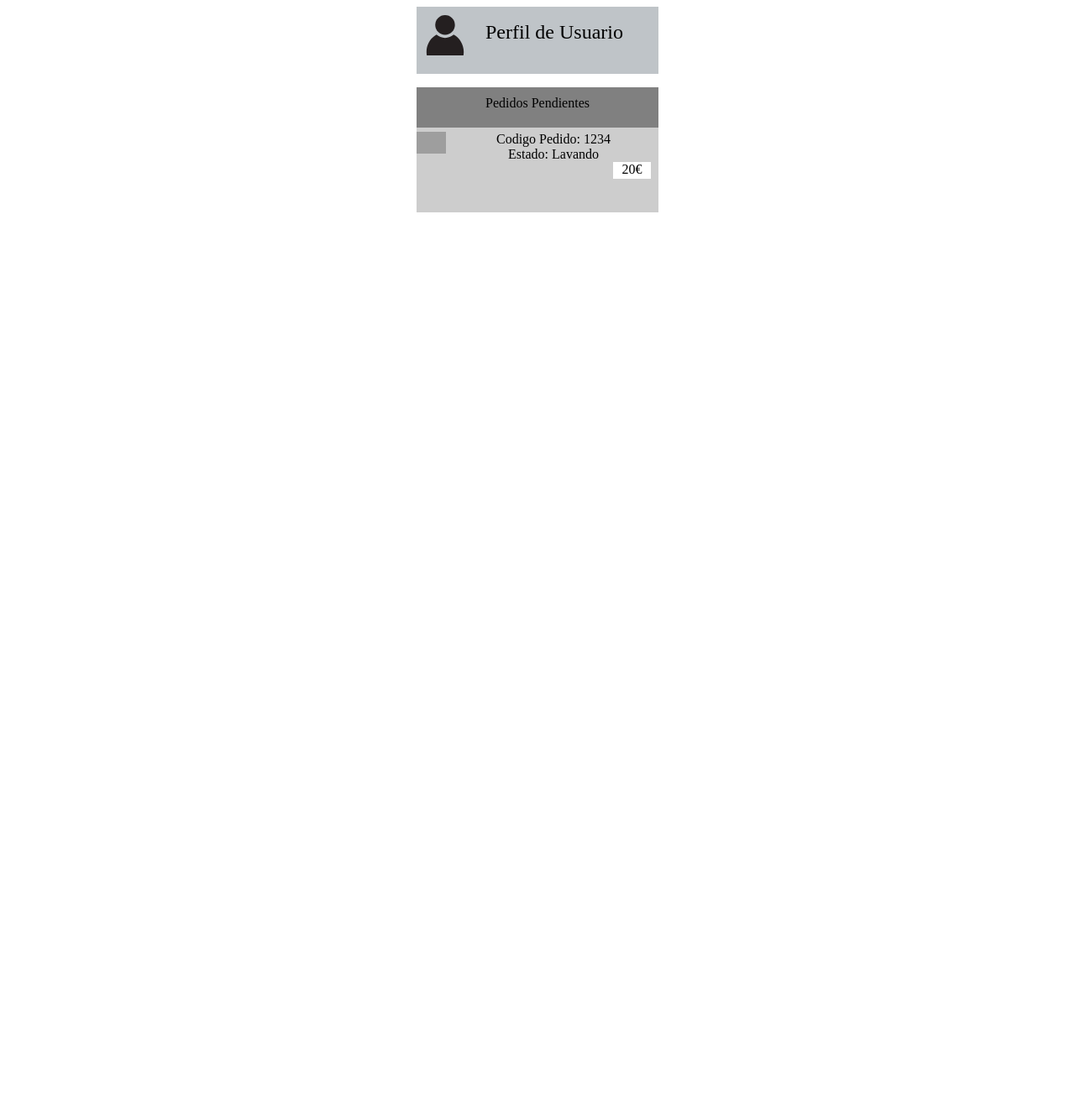
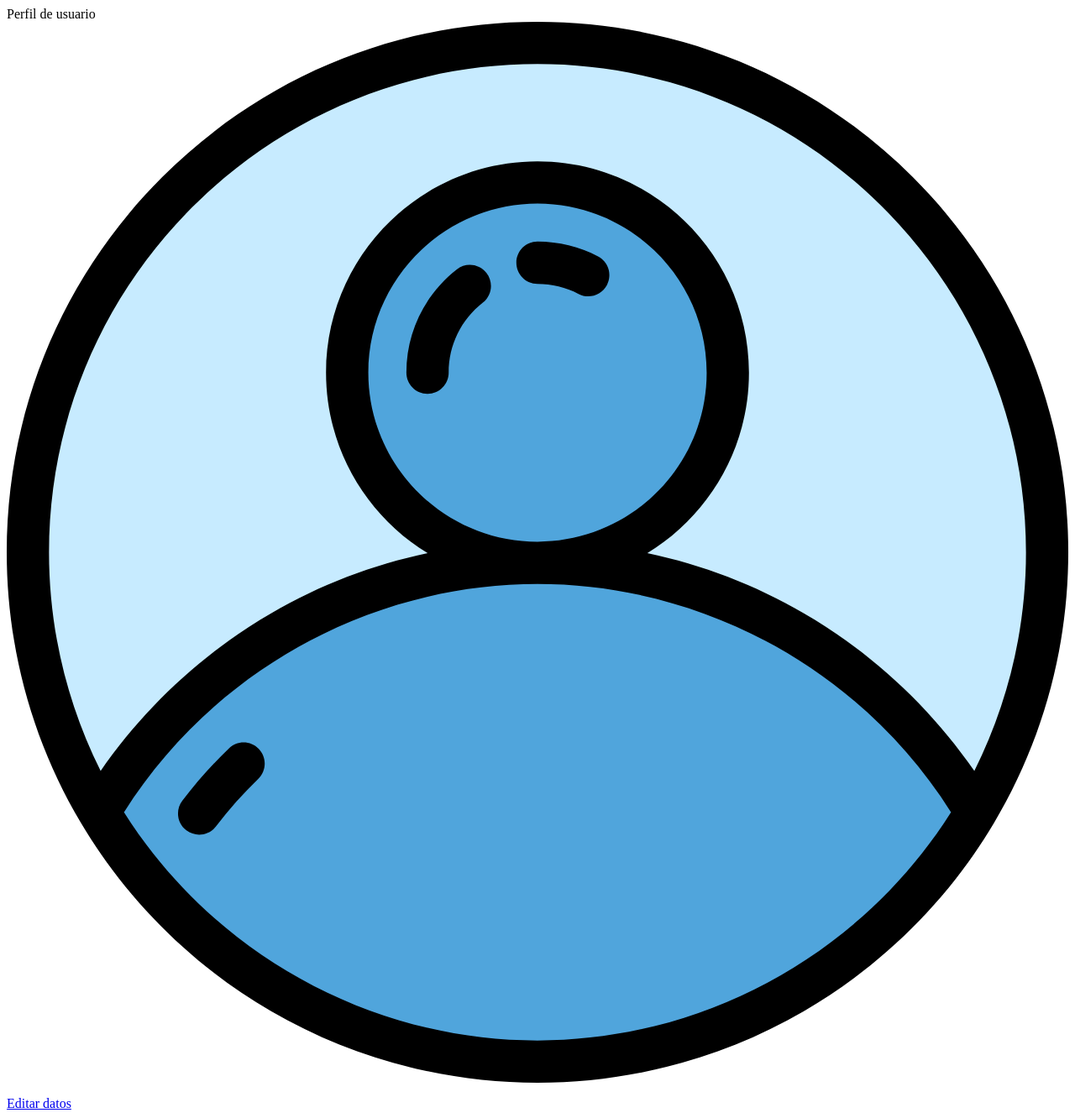
Before and after one commit to flouMicaza/CDI-tintoreria, a PHP site: page /html/perfil_usuario.html in a window 1280 px wide. Shown: the whole page at 84% size. Before the commit the page ends 253 px from the top, so only its background shows below. Run offline with PHP 8.4, Linux system fonts and the light colour scheme; grey boxes are pictures that could not be loaded.

Commit message:
Editar datos cliente

```diff
--- a/css/scss/colors.scss
+++ b/css/scss/colors.scss
@@ -5,3 +5,4 @@
 $gray-background: rgb(224, 235, 252);
 $blue-button: #3762cc;
 $white-text: #fff;
+$blue-cards: rgba(55, 97, 204, 0.144);
--- a/html/perfil_usuario.html
+++ b/html/perfil_usuario.html
@@ -1,33 +1,34 @@
 <body>
-  <div class="container">
 
-    <div class="card"  onclick="vistaperfil();" id="visitar" style="width: 18rem; height: 5rem; background: #1234; margin: auto;  " >
-      <p>
-        <img src="../assets/img/login.svg" align="center" style="padding: 10px; "  >
-        <font size="5" style=" margin-left: 10px; ">Perfil de Usuario</font>
-      </p>
-    </div>
+  <div class="container" onload="cargarDatosUsuario();">
+    <div class="card" id="perfil">
+      <div class="card-header"> Perfil de usuario</div>
+      <img src="../assets/img/svg/user.svg" id="user-img">
 
-    <div class="card"  align="center" style="width: 18rem; height: 3rem; background: gray; margin: auto; padding-bottom: ">
-      <p class="card-text" style="padding-top: 10px;">Pedidos Pendientes</p>
-    </div>
+      <div class="card-body">
 
-    <div class="card" style="width: 18rem; height: 6rem; background: #4444; margin:auto; padding-top: 5px;">
-      <div class="container">
-        <div>
-          <img src="../assets/img/tshirt.svg" style="max-height: 35px; max-width: 35px; margin-left: 30px, margin-top: 30px;" align="left">
-          <div align="center">
-            Codigo Pedido: 1234
-          </div>
-          <div class="card-text" align="center" >
-            Estado: Lavando
-            <div class="box"  align="center" style=" margin-left: 225px; height: 20px; width: 45px; background-color: white;">
-              20€
-            </div>
-          </div>
+        <div class="info" id="div-name">
+          <span class="info-icon"><i class="fa fa-user"></i> </span>
+          <p class="card-text info-user" id="user-name">  </p>
+        </div>
+
+        <div class="info" id="div-email">
+          <span class="info-icon"><i class="fa fa-at"></i> </span>
+          <p class="card-text info-user" id="user-email"> </p>
+        </div>
+
+        <div class="info" id="div-phone">
+          <span class="info-icon"><i class="fa fa-phone"></i> </span>
+          <p class="card-text info-user" id="user-phone"> </p>
+        </div>
+
+        <a href="#" class="btn btn-primary" id="edit-info" onclick="editarDatos();"> Editar datos </a>
+        <div id="save-info" style="display:none;">
+          <a href="#" class="btn btn-secondary"  onclick="noEditar();"> Cancelar </a>
+          <a href="#" class="btn btn-primary" onclick="guardarDatos();"> Guardar </a>
         </div>
       </div>
     </div>
+  </div>
 
-  </div>
 </body>
--- a/index.html
+++ b/index.html
@@ -11,6 +11,7 @@
     <link rel="stylesheet" type="text/css" href="./css/style.css" />
     <link rel="stylesheet" type="text/css" href="./css/style-login.css" />
     <link rel="stylesheet" type="text/css" href="./css/inicio_encargado.css" />
+    <link rel="stylesheet" type="text/css" href="./css/perfil_usuario.css" />
 
     <link rel="stylesheet" type="text/css" href="./css/tablas.css" />
     <link
@@ -31,7 +32,7 @@
     <script type="text/javascript" src="./js/carga.js"></script>
     <script type="text/javascript" src="./js/login.js"></script>
     <script type="text/javascript" src="./js/inicio_encargado.js"></script>
-
+    <script type="text/javascript" src="./js/usuario.js"></script>
     <script type="text/javascript" src="./js/control_stock.js"></script>
 
     <script src="https://ajax.googleapis.com/ajax/libs/jquery/1.12.0/jquery.min.js"></script>
```
Also changed, not shown: css/perfil_usuario.css (added, +36 -0 lines), css/scss/perfil_usuario.scss (added, +39 -0 lines), js/carga.js (+0 -7 lines), js/login.js (+8 -5 lines), js/usuario.js (added, +52 -0 lines), assets/img/svg/user.svg (added).
